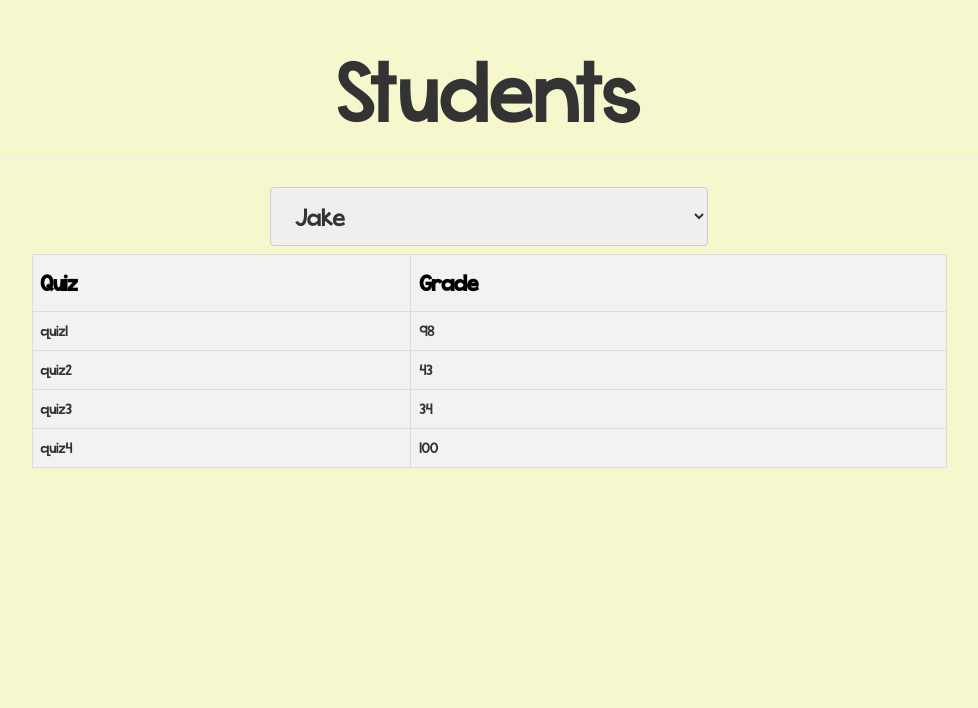
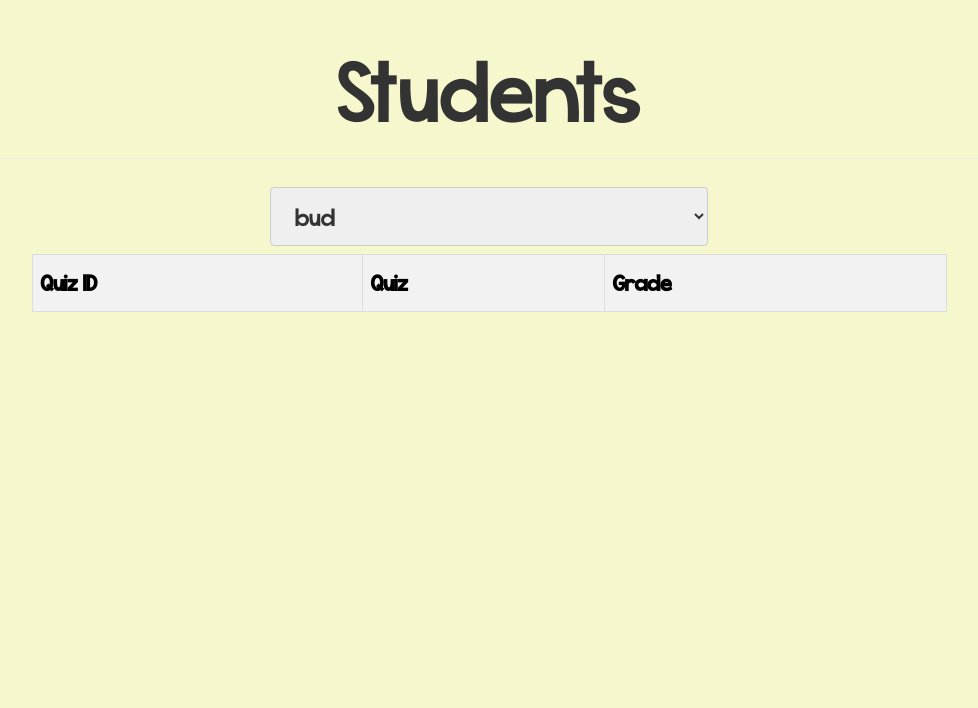
Before and after one commit to JPoirier55/HoppoRoo, a Django app: page /students in a window 1280 px wide. Shown: the top 708 px of the page, without its empty margins (151-1129 px from the left). Run offline with Django 3.2, Linux system fonts and the light colour scheme; data comes from the database, SQL or seed files in the repository; both versions use the stored data as it was after the commit; lists and menus that the app fills with data are empty; some libraries are stand-ins or nearby versions.

Commit message:
Student db calls and page

```diff
--- a/HLS/models.py
+++ b/HLS/models.py
@@ -4,6 +4,7 @@ from django.db import models
 
 
 class Quiz(models.Model):
+    id = models.IntegerField(primary_key=True)
     quizjson = models.TextField(null=True)
     name = models.CharField(max_length=256, default='')
 
@@ -21,16 +22,19 @@ class Student(models.Model):
 
 class Device(models.Model):
     id = models.IntegerField(primary_key=True, default=None)
-    student = models.OneToOneField(Student, on_delete=models.CASCADE)
+    student = models.OneToOneField(Student)
 
     def __str__(self):
         return "Device: {0} - Linked to {1}".format(self.id, self.student.name)
 
 
 class Results(models.Model):
-    quiz = models.OneToOneField(Quiz, on_delete=models.CASCADE)
-    student = models.OneToOneField(Student)
+    quiz = models.ForeignKey(Quiz, on_delete=models.CASCADE)
+    student = models.ForeignKey(Student)
     score = models.IntegerField(default=0)
+
+    class Meta:
+        unique_together = ('quiz', 'student')
 
     def __str__(self):
         return "Student: {0} - Quiz: {1} - Score: {2}".format(self.student.name, self.quiz.name, self.score)
--- a/HLS/templates/students.html
+++ b/HLS/templates/students.html
@@ -18,14 +18,16 @@
         <div class="table-responsive" style="margin-bottom: 100px;">
             <table id="resultstable">
                 <tr>
+                <th>Quiz ID</th>
                 <th>Quiz</th>
                 <th>Grade</th>
                 </tr>
 
-                {% for index in numquizzes %}
+                {% for result in results %}
                     <tr>
-                        <td>{{ chosen_student_dict.quiznames|index:index }}</td>
-                        <td>{{ chosen_student_dict.quizzes|index:index }}</td>
+                        <td>{{ result.quiz_id }}</td>
+                        <td>{{ result.quiz }}</td>
+                        <td>{{ result.score }}</td>
                     </tr>
                 {% endfor %}
 
--- a/HLS/views.py
+++ b/HLS/views.py
@@ -4,11 +4,12 @@ from django.shortcuts import HttpResponse
 import utils
 import json
 import datetime
-from models import Quiz
+from models import Quiz, Results
 import sys
 import requests
 from django.contrib.auth.decorators import login_required
 from django.contrib.auth import authenticate, login, logout
+from models import Student
 
 
 def auth_view(request):
@@ -126,23 +127,28 @@ def results(request):
 
 # @login_required(login_url='/login/')
 def students(request):
-    names = {'Jake': {'quizzes': ['98', '43', '34', '100'],
-                      'quiznames': ['quiz1', 'quiz2', 'quiz3', 'quiz4']},
-             'kayla': {'quizzes': ['98', '5', '34', '80'],
-                       'quiznames': ['quiz1', 'quiz2', 'quiz3', 'quiz4']},
-             'bubba': {'quizzes': ['88', '45', '8', '88'],
-                       'quiznames': ['quiz1', 'quiz2', 'quiz3', 'quiz4']},
-             'lela': {'quizzes': ['98', '44', '44', '44'],
-                      'quiznames': ['quiz1', 'quiz2', 'quiz3', 'quiz4']}}
+    student_objs = Student.objects.all()
+    names = [student.name for student in student_objs]
+
+    results_arr = []
+
     if 'name' not in request.GET:
-        student_name = names.keys()[0]
+        student_name = names[0]
     else:
         student_name = request.GET['name']
+        student_obj = Student.objects.get(name=student_name)
+        results = Results.objects.filter(student__name=student_obj.name)
+
+        for result in results:
+            quiz_dict = {'quiz': result.quiz.name,
+                         'quiz_id': result.quiz.id,
+                         'score': result.score}
+            results_arr.append(quiz_dict)
 
     return render(request, 'students.html', {'student_list': names,
                                              'chosen_student': student_name,
-                                             'chosen_student_dict': names[student_name],
-                                             'numquizzes': range(len(names[student_name]['quizzes']))})
+                                             'results': results_arr,
+                                             })
 
 
 # ---------------------- API SECTION ----------------- #
```
Also changed, not shown: db.sqlite3, 1 other file.
